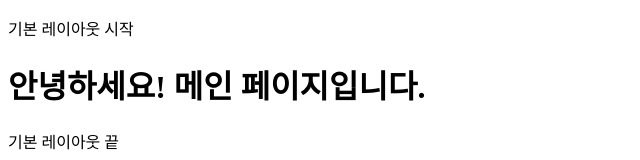
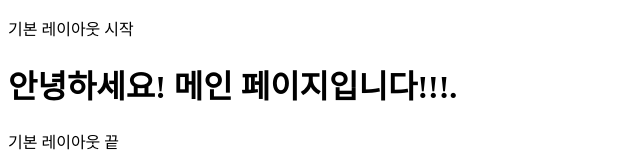
Before and after one commit to jys9049/docker_deploy_test, a Next.js app: page / in a window 1280 px wide. Shown: the top 160 px of the page, without its empty margins (0-640 px from the left). Built offline with nearby package versions, Linux system fonts and the light colour scheme; no server answers.

Commit message:
fix: build test

```diff
--- a/src/app/page.tsx
+++ b/src/app/page.tsx
@@ -3,5 +3,5 @@
 export default function Page() {
   console.log(process.env.NEXT_PUBLIC_TEST_KEY ?? "no client test key");
 
-  return <h1>안녕하세요! 메인 페이지입니다.</h1>;
+  return <h1>안녕하세요! 메인 페이지입니다!!!.</h1>;
 }
```
